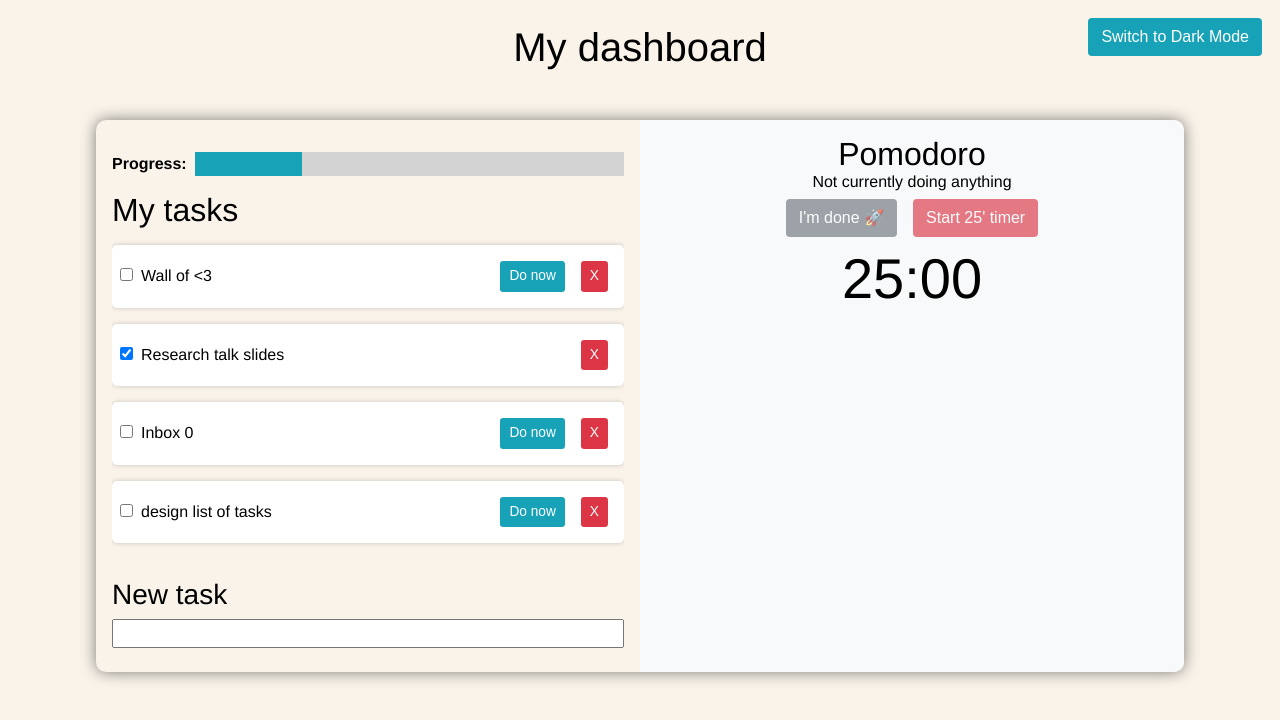
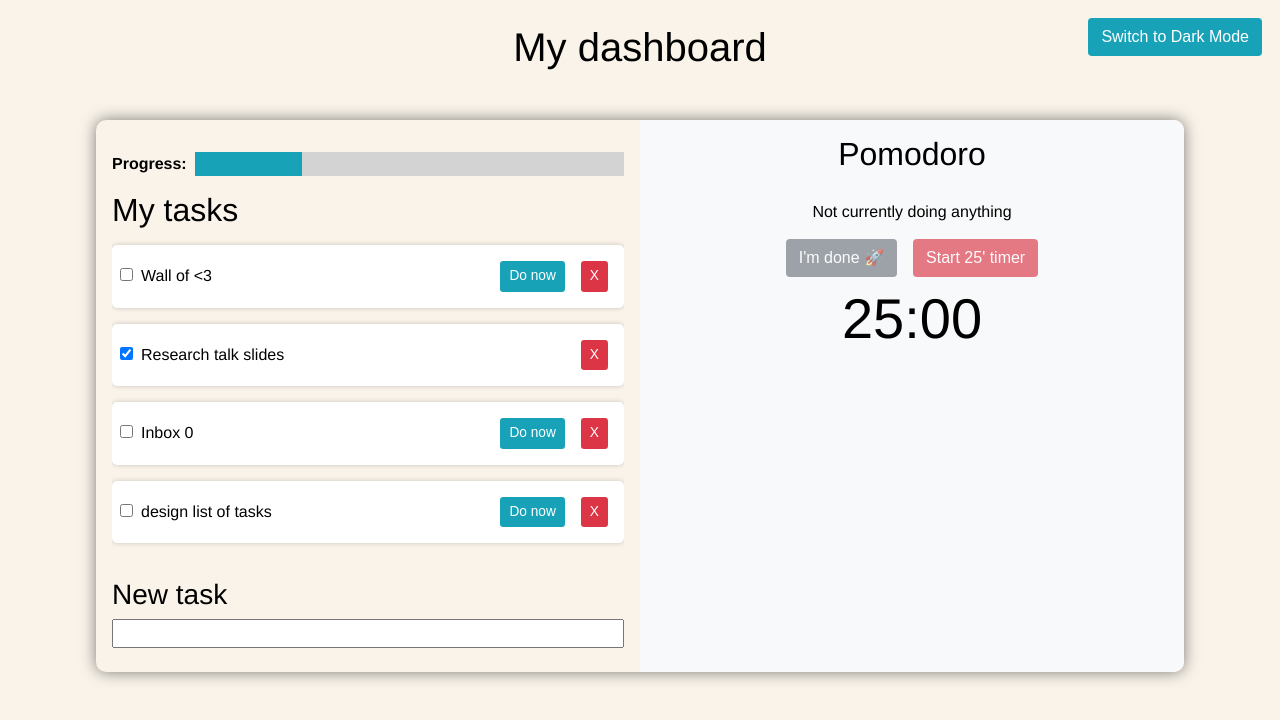
Before and after one commit to FlorianV012/react-pomodoro, a React (Vite) app: page / in a window 1280 px wide. Shown: the top 720 px of the page. Built offline with nearby package versions, Linux system fonts and the light colour scheme.

Commit message:
adding some space

```diff
--- a/src/App.scss
+++ b/src/App.scss
@@ -81,6 +81,14 @@ body {
     &.dark-mode {
       @include theme($dark-background, $white);
     }
+
+    h2 {
+      margin-bottom: 30px;
+    }
+
+    .task-content {
+      margin-bottom: 10px;
+    }
   }
 }
 
--- a/src/components/Pomodoro.tsx
+++ b/src/components/Pomodoro.tsx
@@ -4,7 +4,7 @@ import { RootState } from "../store";
 import { taskIsDone, taskInProgress } from "../features/tasks";
 import { ITask } from "../interfaces";
 
-const timerDuration = 15;
+const timerDuration = 1500;
 
 export default function Pomodoro() {
   const tasks = useSelector((state: RootState) => state.tasks.tasks);
@@ -62,7 +62,7 @@ export default function Pomodoro() {
     <>
       <h2>Pomodoro</h2>
 
-      <p>
+      <p className="task-content">
         {currentTask === null
           ? "Not currently doing anything"
           : currentTask.content}
```
